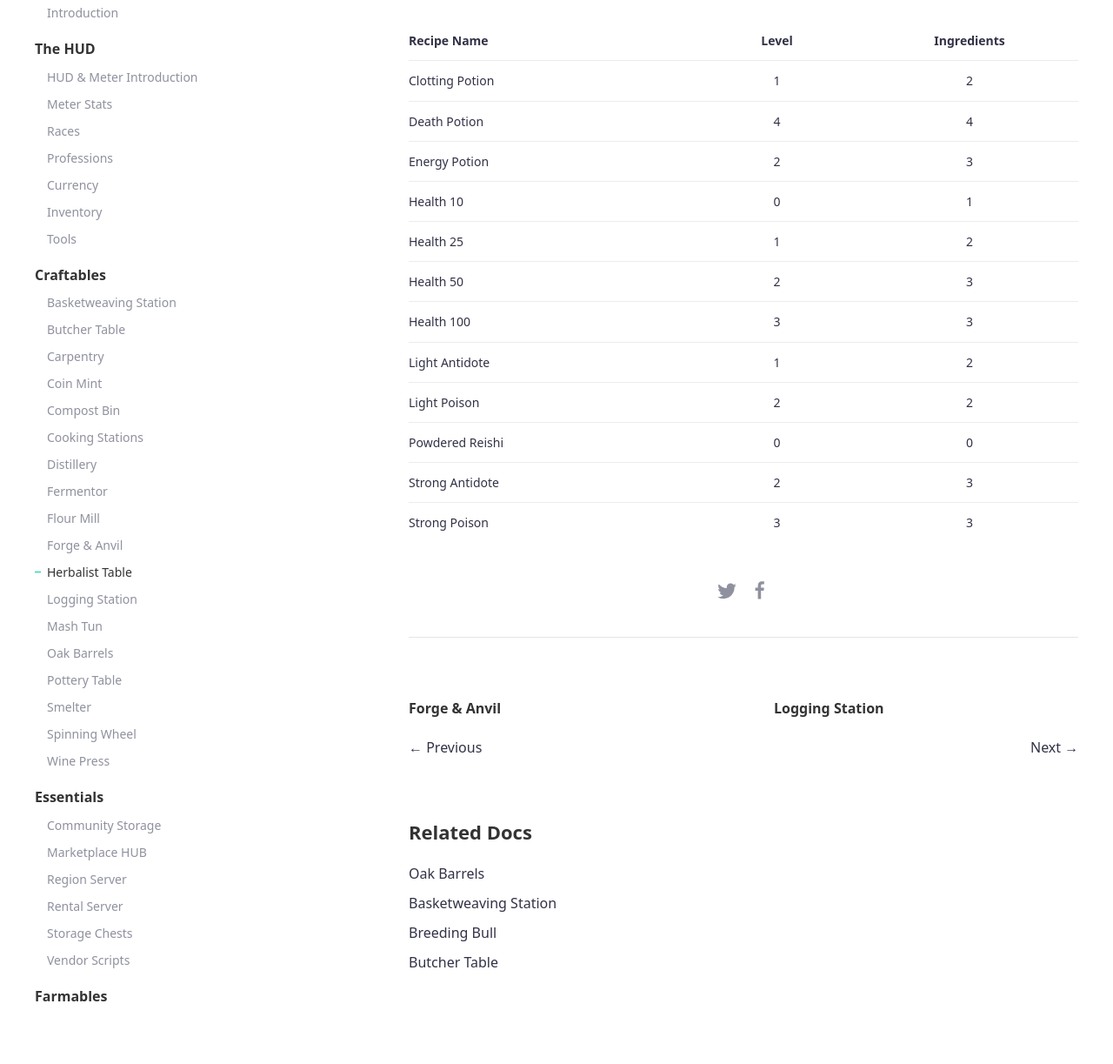
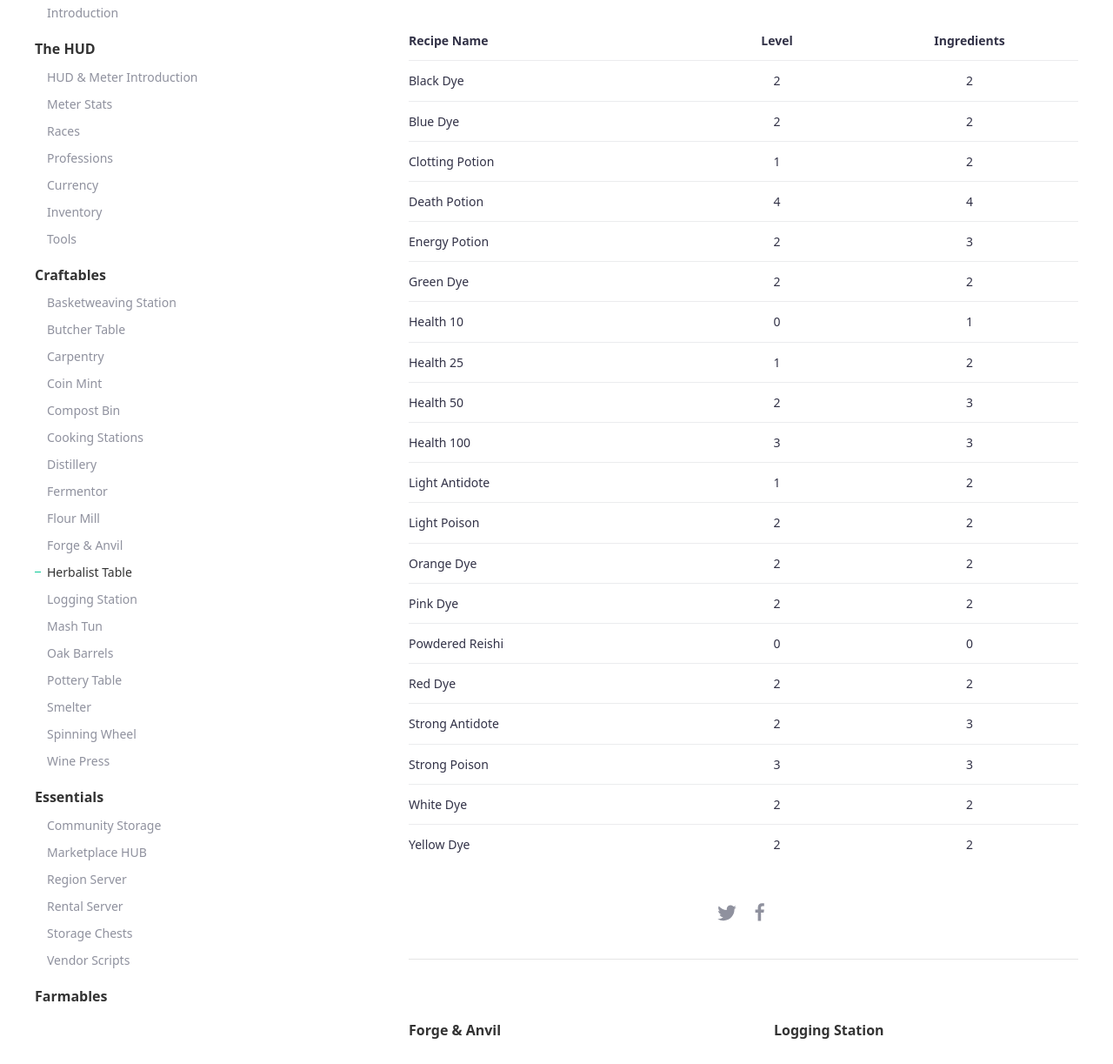
Before and after one commit to SLColonies/Public, a Jekyll site: the page built from _docs/herbalist.md, in a window 1280 px wide and 1400 px high, scrolled down 904 px, cut to the strip 177-1400 px from the top of the window. Shown: the whole strip at 87% size. Built offline with Jekyll 4.4.1, drawn with Linux system fonts in a browser that asks for light colours; comment, search, counter and statistics services are not loaded.

Commit message:
Update herbalist.md

```diff
--- a/_docs/herbalist.md
+++ b/_docs/herbalist.md
@@ -20,15 +20,23 @@ Herbalists are the only profession which will also gain CXP while crafting using
 
 | Recipe Name     | Level | Ingredients |
 |:----------------|:-----:|:-----------:|
+| Black Dye       |   2   |     2       |
+| Blue Dye        |   2   |     2       |
 | Clotting Potion |   1   |     2       |
 | Death Potion    |   4   |     4       |
 | Energy Potion   |   2   |     3       |
+| Green Dye       |   2   |     2       |
 | Health 10       |   0   |     1       |
 | Health 25       |   1   |     2       |
 | Health 50       |   2   |     3       |
 | Health 100      |   3   |     3       |
 | Light Antidote  |   1   |     2       |
 | Light Poison    |   2   |     2       |
+| Orange Dye      |   2   |     2       |
+| Pink Dye        |   2   |     2       |
 | Powdered Reishi |   0   |     0       |
+| Red Dye         |   2   |     2       |
 | Strong Antidote |   2   |     3       |
 | Strong Poison   |   3   |     3       |
+| White Dye       |   2   |     2       |
+| Yellow Dye      |   2   |     2       |
```
